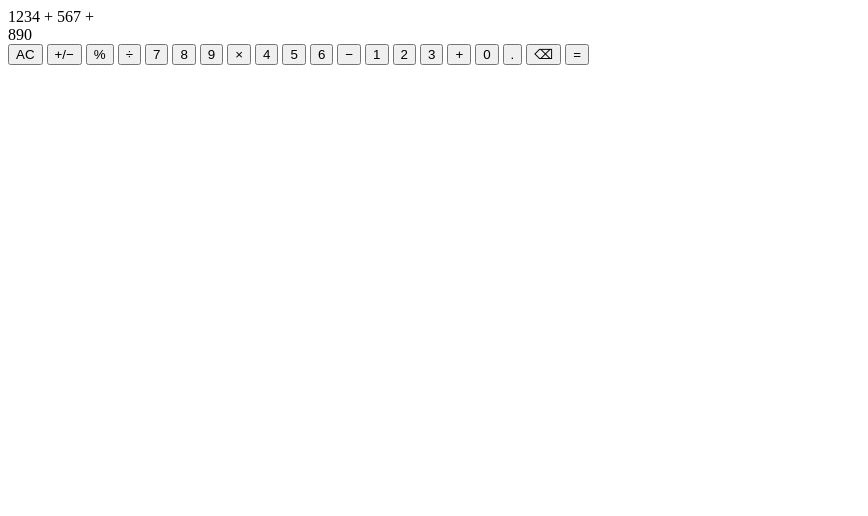
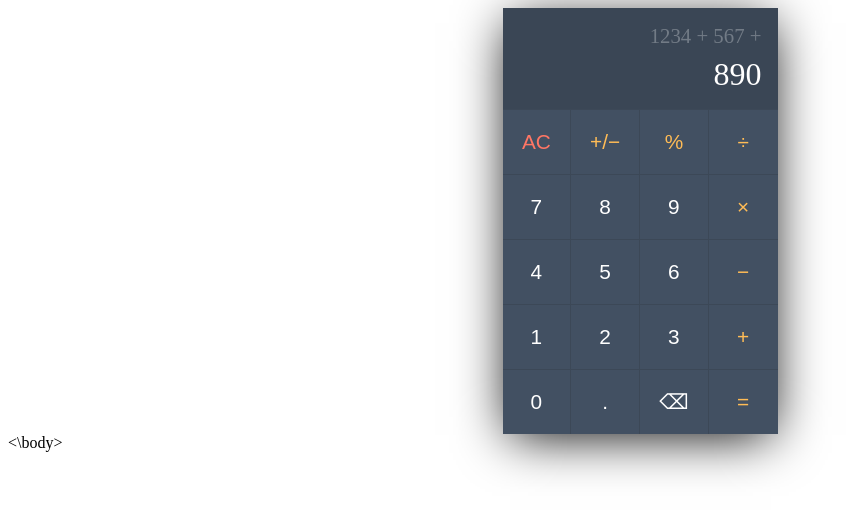
Before and after one commit to Ganyusss/calcu, a plain HTML site: page index.html in a window 1280 px wide. Shown: the whole page, without its empty margins (0-868 px from the left). Drawn offline with Linux system fonts and the light colour scheme.

Commit message:
Update index.html

```diff
--- a/index.html
+++ b/index.html
@@ -1,4 +1,10 @@
-<!-- Calculator Body -->
+<!DOCTYPE html>
+<html lang="en">
+<head>
+    <title> Calculator</title>
+    <link rel="stylesheet" href="calcul.css">
+<head>
+<body>
 <div class="calcu-body">
 
     <!-- Calculator Display Screen -->
@@ -31,3 +37,5 @@
         <button class="opt">&#61;</button>
     </div>
     </div>
+<\body>
+</html>
```
